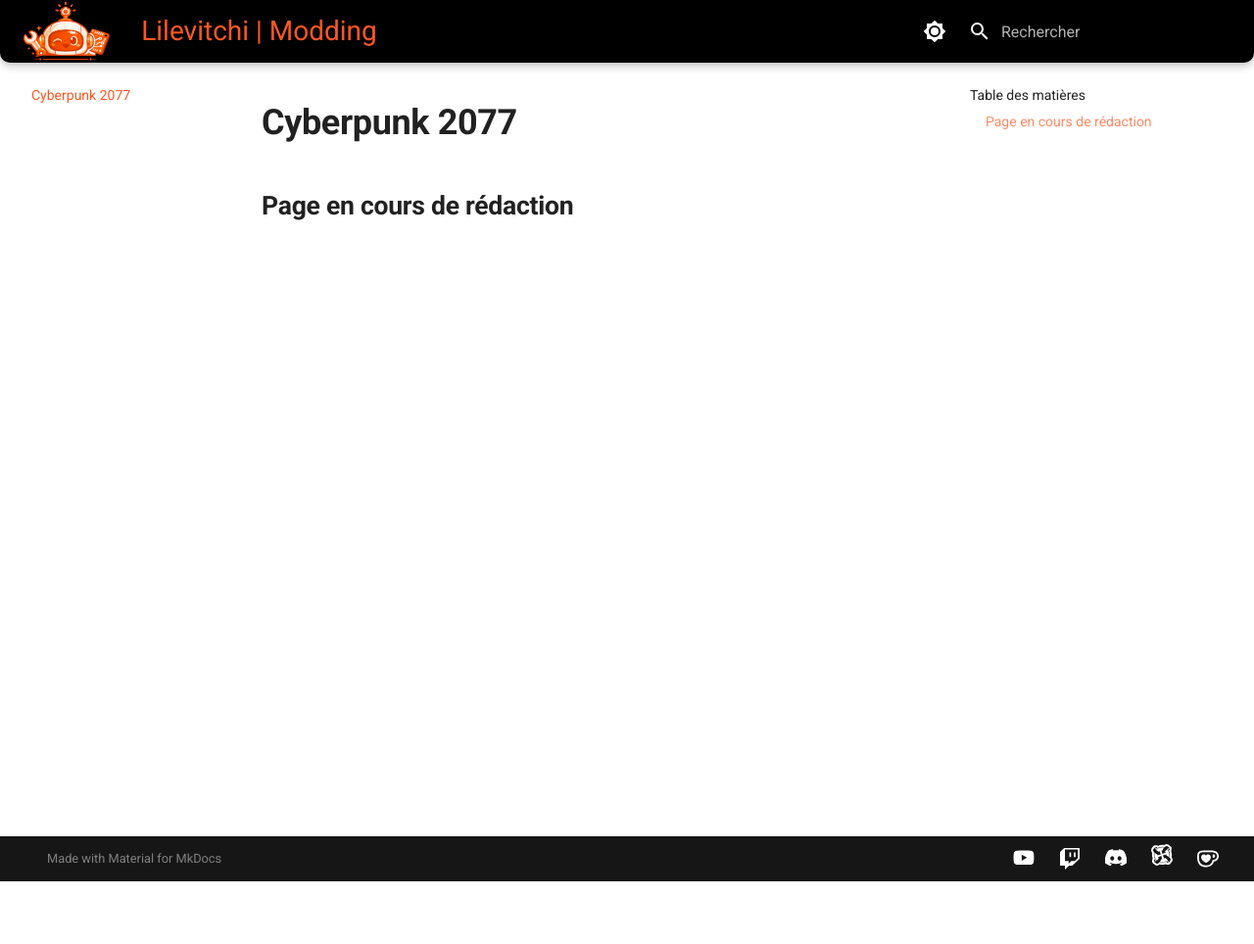
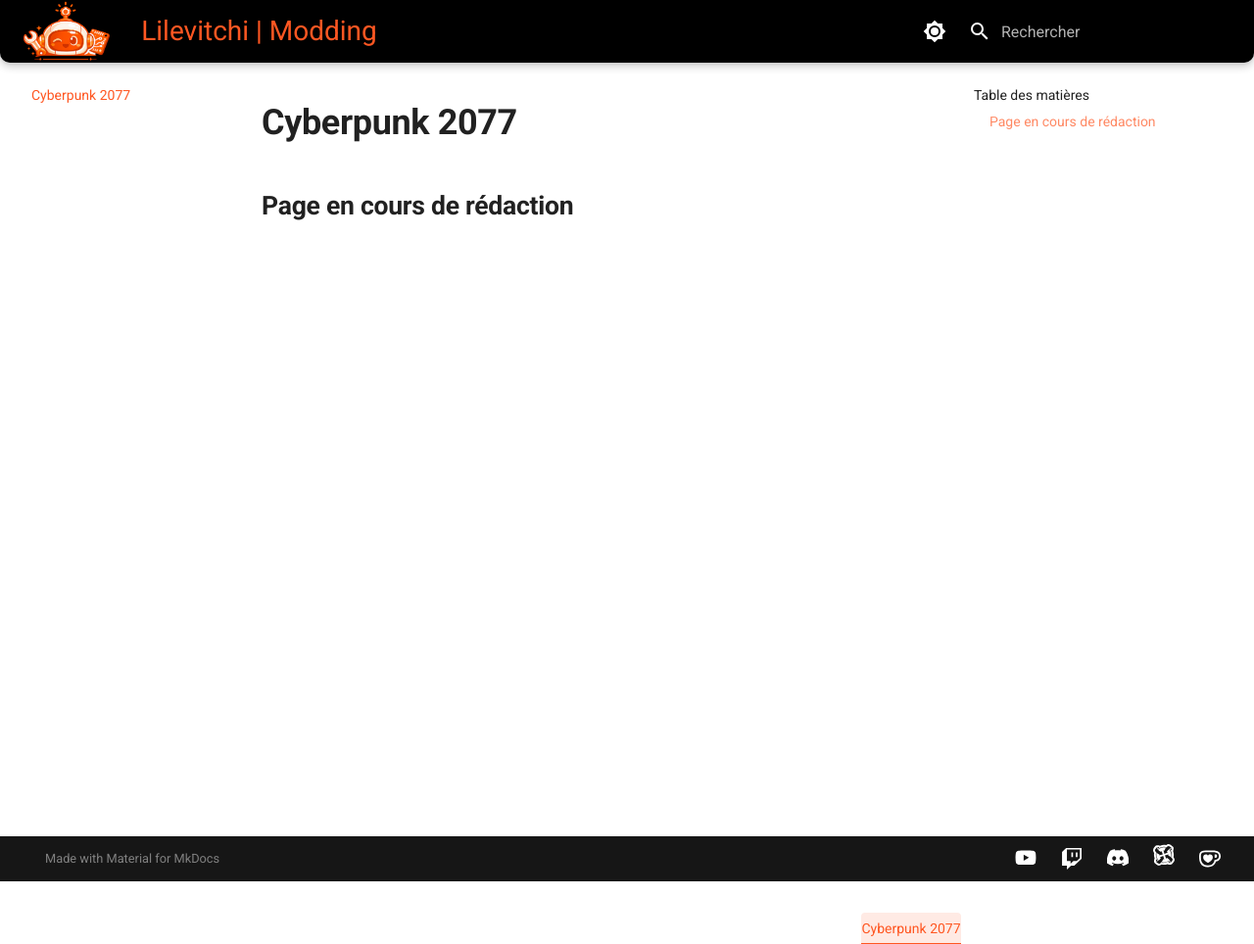
Before and after one commit to Lilevitchi/lilevitchi.github.io, an MkDocs documentation site: the page built from docs/cyberpunk/index.md, in a window 1280 px wide. Shown: the whole page at 98% size. Built offline with MkDocs 1.6.1 and Material for MkDocs 9.7.7, drawn with Linux system fonts in a browser that asks for light colours; before the commit the page ends 900 px from its top, so only the background shows below that.

Commit message:
Update extra.css

```diff
--- a/docs/stylesheets/extra.css
+++ b/docs/stylesheets/extra.css
@@ -84,8 +84,11 @@
 }
 
 /* 1.4 — Largeur globale du contenu du header */
-[data-md-color-scheme] .md-grid {
+[data-md-color-scheme] .md-header .md-grid {
   max-width: var(--grid-max-width);
+  margin-left: 0;
+  margin-right: auto;
+  padding-left: 12px; /* ajuste ici si besoin */
 }
 
 /* 1.5 — Logo */
@@ -102,12 +105,6 @@
   text-transform: none;
 }
 
-[data-md-color-scheme] .md-header .md-grid {
-  margin-left: 0;
-  margin-right: auto;
-  padding-left: 12px;
-}
-
 /* ==============================
    2. NAVIGATION
    ==============================*/
@@ -115,7 +112,7 @@
 /* 2.1 — Suppression de l’espace réservé par Material */
 [data-md-color-scheme] .md-tabs {
   position: absolute;
-  top: calc(var(--header-height) * -1);
+  bottom: 0;
   left: 0;
   width: 100%;
 
```
